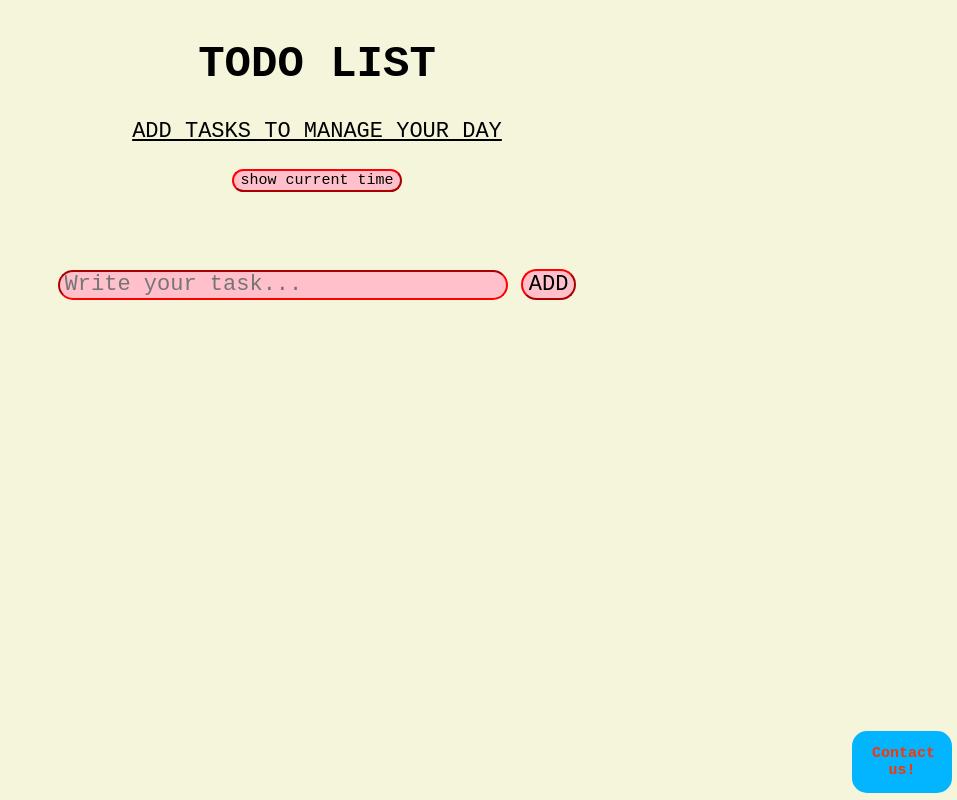
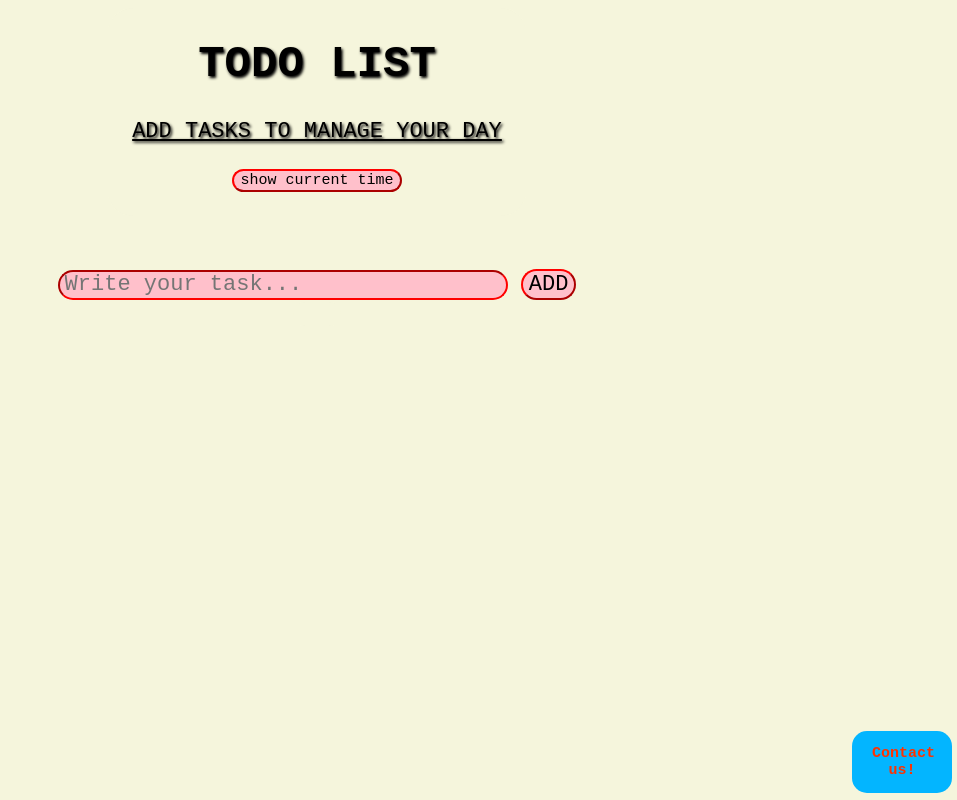
Before and after one commit to keranenkirill/taskwebapp, a plain HTML site: page main.html in a window 1280 px wide. Shown: the whole page, without its empty margins (323-1280 px from the left). Drawn offline with Linux system fonts and the light colour scheme.

Commit message:
small fix

```diff
--- a/main.css
+++ b/main.css
@@ -16,6 +16,11 @@ body{
     border-radius: 25px;
     margin: auto;
     padding: 2px;
+}
+
+#instruction, h1 {
+    text-shadow: 1.5px 1.5px 3px #000000;
+
 }
 
 
```
